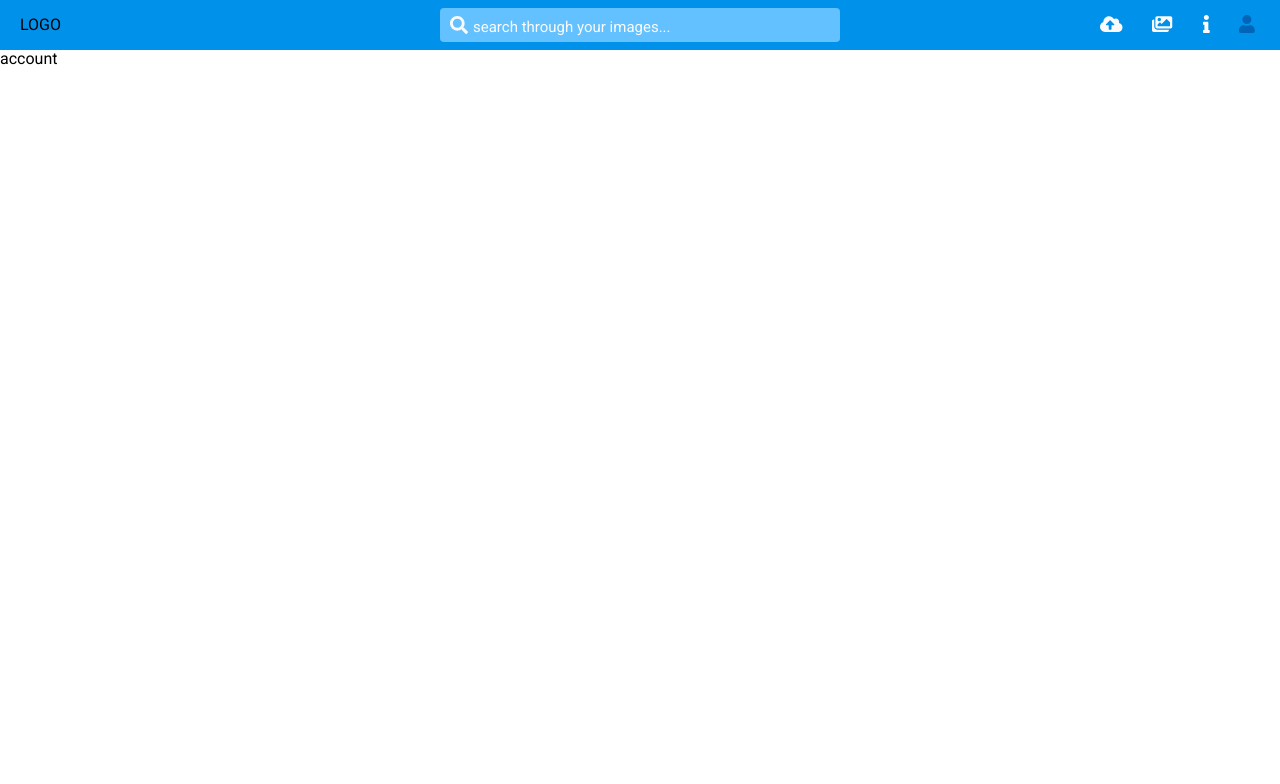
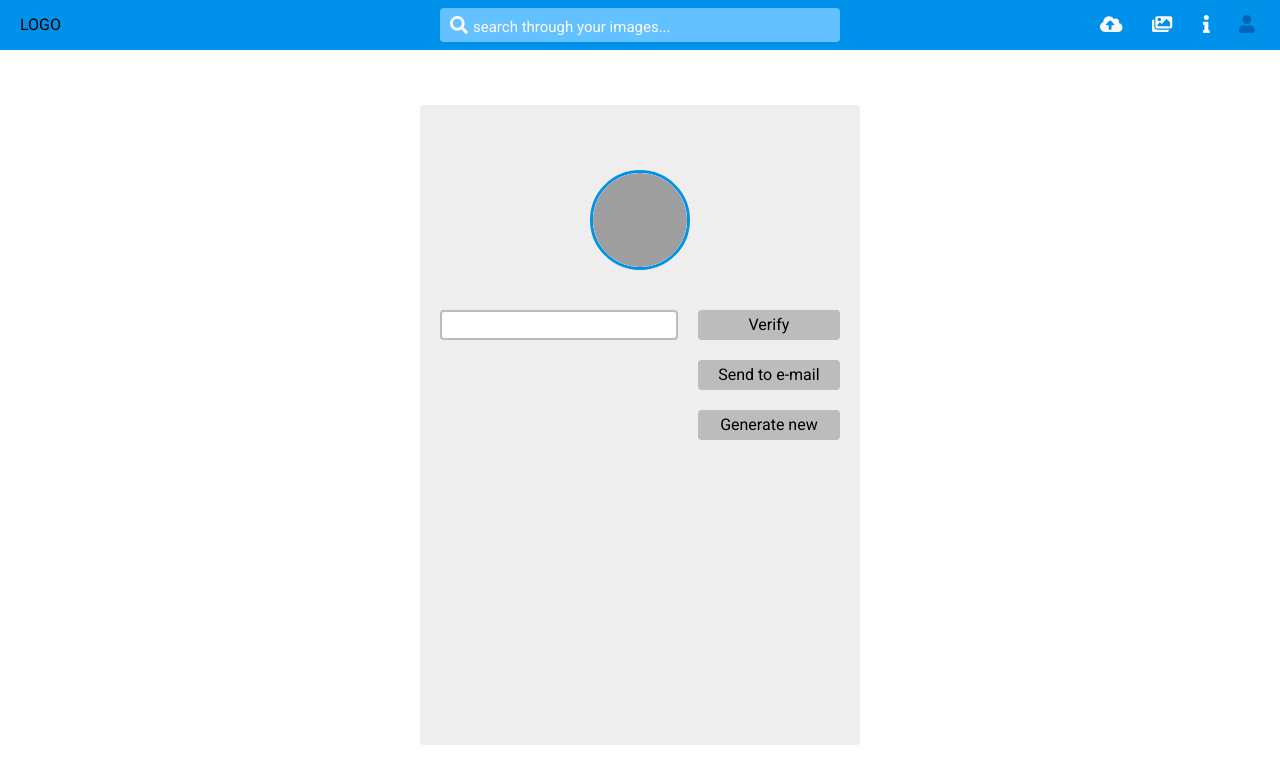
Before and after one commit to tomal00/shara, a React app in the folder frontend/: page /account in a window 1280 px wide. Shown: the top 784 px of the page. Built offline with nearby package versions, Linux system fonts and the light colour scheme; grey boxes are pictures that could not be loaded.

Commit message:
prepare account and upload page

```diff
--- a/frontend/package.json
+++ b/frontend/package.json
@@ -37,6 +37,8 @@
   },
   "devDependencies": {
     "@types/webpack-env": "^1.14.1",
+    "babel-core": "^6.26.3",
+    "babel-polyfill": "^6.26.0",
     "clean-webpack-plugin": "^3.0.0",
     "html-webpack-plugin": "^3.2.0",
     "react-hot-loader": "^4.12.18",
--- a/frontend/src/Components/App.tsx
+++ b/frontend/src/Components/App.tsx
@@ -20,7 +20,6 @@ const App = hot(({ className }: { className?: string }) => (
         <div className={className}>
             <BrowserRouter>
                 <Topbar />
-                <div>
                 <Switch>
                     <Route exact path='/account'>
                         <Account />
@@ -36,7 +35,6 @@ const App = hot(({ className }: { className?: string }) => (
                     </Route>
                     <Redirect from='/' to='/upload' />
                 </Switch>
-                </div>
             </BrowserRouter>
         </div>
     </ThemeProvider>
--- a/frontend/src/Components/account/index.tsx
+++ b/frontend/src/Components/account/index.tsx
@@ -1,7 +1,147 @@
 import * as React from 'react'
+import { FontAwesomeIcon } from '@fortawesome/react-fontawesome'
+import styled from 'styled-components'
+
+const Wrapper = styled.div`
+    height: calc(100% - 50px);
+    display: flex;
+    align-items: center;
+    justify-content: center;
+    position: relative;
+`
+
+const AccountCard = styled.div`
+    padding: 20px;
+    width: 400px;
+    height: 600px;
+    border-radius: ${p => p.theme.borderRadius}px;
+    background: ${p => p.theme.colors.secondary.base};
+    display: grid;
+    grid-template-columns: auto auto;
+    grid-template-rows: 25px 120px 30px 30px 30px;
+    grid-row-gap: 15px;
+    align-items: center;
+    grid-row-gap: 20px;
+    grid-column-gap: 20px;
+`
+
+const Input = styled.input`
+    border: none;
+    margin: 0;
+    height: 30px;
+    width: 100%;
+    background-color: ${p => p.theme.colors.secondary.light};
+    border: 2px solid;
+    border-color: ${p => p.theme.colors.secondary.dark};
+    transition: border-color 0.2s ease-out;
+    border-radius: ${p => p.theme.borderRadius}px;
+    padding: 0 5px;
+    text-overflow: ellipsis;
+
+    &:hover:not(:focus) {
+        border-color: ${p => p.theme.colors.primary.light};
+    }
+
+    &:focus {
+        outline-width: 0;
+        border-color: ${p => p.theme.colors.primary.base};
+    }
+`
+
+const Button = styled.button`
+    background: none;
+    border: none;
+    margin: 0;
+    padding: 0;
+    align-self: stretch;
+    background-color: ${p => p.theme.colors.secondary.dark};
+    border-radius: ${p => p.theme.borderRadius}px;
+    transition: background-color 0.2s ease-out, color 0.2s ease-out;
+    cursor: pointer;
+    grid-column-start: 2;
+    grid-column-end: 3;
+
+    &:hover {
+        background-color: ${p => p.theme.colors.primary.base};
+        color: ${p => p.theme.colors.primary.text};
+    }
+
+    &:focus {
+        outline-width: 0;
+    }
+`
+
+const Avatar = styled.div`
+    box-sizing: border-box;
+    height: 100px;
+    width: 100px;
+    justify-self: center;
+    border-radius: 50%;
+    grid-column: span 2;
+    border: 3px solid ${p => p.theme.colors.primary.base};
+    position: relative;
+    overflow: hidden;
+    transition: border-color 0.2s ease-out;
+    align-self: start;
+
+    &:hover {
+        border-color: ${p => p.theme.colors.primary.dark};
+
+        &::after {
+            opacity: 0.5;
+        }
+    }
+
+    &::after {
+        cursor: pointer;
+        transition: opacity 0.2s ease-out;
+        content: "";
+        top: 0;
+        left: 0;
+        bottom: 0;
+        right: 0;
+        position: absolute;
+        background-color: white;
+        background-position: center;
+        background-size: cover;
+        background-image: url(https://images-na.ssl-images-amazon.com/images/I/51GfWevWFiL._SX425_.jpg);
+    }
+`
+
+const NameInput = styled.input`
+    border: none;
+    margin: 0;
+    height: 50px;
+    font-size: 20px;
+    font-weight: bold;
+    justify-self: center;
+    text-align: center;
+    transition: border-color 0.2s ease-out;
+    padding: 0 5px;
+    text-overflow: ellipsis;
+    grid-column: span 2;
+    background: transparent;
+    border-bottom: 2px solid transparent;
+
+    &:hover:not(:focus) {
+        border-color: ${p => p.theme.colors.primary.light};
+    }
+
+    &:focus {
+        outline-width: 0;
+        border-color: ${p => p.theme.colors.primary.base};
+    }
+`
 
 export default () => (
-    <div>
-        account
-    </div>
+    <Wrapper>
+        <AccountCard>
+            <NameInput />
+            <Avatar />
+            <Input />
+            <Button>Verify</Button>
+            <Button>Send to e-mail</Button>
+            <Button>Generate new</Button>
+        </AccountCard>
+    </Wrapper>
 )
--- a/frontend/src/Components/topbar/NavItem.tsx
+++ b/frontend/src/Components/topbar/NavItem.tsx
@@ -9,7 +9,7 @@ interface NavItemProps {
 }
 
 const StyledLink = styled(NavLink)`
-    color: ${p => p.theme.colors.secondary.text};
+    color: ${p => p.theme.colors.primary.text};
     text-decoration: none;
     font-weight: bold;
     font-size: 18px;
@@ -17,11 +17,11 @@ const StyledLink = styled(NavLink)`
     transition: color 0.2s ease-out;
 
     &:hover:not(.active) {
-        color: ${p => p.theme.colors.secondary.light};
+        color: ${p => p.theme.colors.primary.light};
     }
 
     &.active {
-        color: ${p => p.theme.colors.secondary.dark};
+        color: ${p => p.theme.colors.primary.dark};
         pointer: default;
     }
 `
--- a/frontend/src/Components/topbar/Navigation.tsx
+++ b/frontend/src/Components/topbar/Navigation.tsx
@@ -13,7 +13,7 @@ const List = styled.ul`
 `
 
 const Navigation = styled.nav`
-    color:  ${p => p.theme.colors.secondary.text};
+    color:  ${p => p.theme.colors.primary.text};
 `
 
 const navItems: Array<Object> = [
--- a/frontend/src/Components/topbar/index.tsx
+++ b/frontend/src/Components/topbar/index.tsx
@@ -8,7 +8,7 @@ import Logo from 'Components/topbar/Logo'
 const TopbarWrapper = styled.div`
     position: relative;
     height: 50px;
-    background-color: ${p => p.theme.colors.secondary.base};
+    background-color: ${p => p.theme.colors.primary.base};
     display: flex;
     justify-content: space-between;
     align-items: center;
--- a/frontend/src/Components/upload/index.tsx
+++ b/frontend/src/Components/upload/index.tsx
@@ -1,7 +1,83 @@
 import * as React from 'react'
+import { FontAwesomeIcon } from '@fortawesome/react-fontawesome'
+import styled from 'styled-components'
 
-export default () => (
-    <div>
-        upload
-    </div>
-)
+import { selectFileFromExplorer } from 'Root/files'
+
+const Wrapper = styled.div`
+    height: calc(100% - 50px);
+    display: flex;
+    align-items: center;
+    justify-content: center;
+    position: relative;
+`
+
+const IconWrapper = styled.div`
+    position: relative;
+    height: 400px;
+    width: 400px;
+    max-width: 100%;
+    //border: 100px solid;
+    display: flex;
+    justify-content: center;
+    align-items: center;
+    //border-radius: 100px;
+    margin: 50px;
+`
+
+const InnerBorder = styled.div`
+    position: absolute;
+    height: 100%;
+    width: 100%;
+    border: 50px solid white;
+    border-radius: 50px;
+    top: -50px;
+    left: -50px;
+`
+
+const StyledIcon = styled(FontAwesomeIcon)`
+    width: 100%!important;
+    height: 100%;
+    color: ${p => p.theme.colors.primary.light};
+    transition: color 0.2s ease-out;
+    cursor: pointer;
+
+    ${IconWrapper}:hover & {
+        color: ${p => p.theme.colors.primary.base};
+    }
+`
+
+const TopText = styled.div`
+    color: ${p => p.theme.colors.primary.light};
+    opacity: 0;
+    position: absolute;
+    font-size: 40px;
+    font-weight: bold;
+    transition: color 0.2s ease-out, transform 0.2s ease-out, opacity 0.1s ease-out;
+    transform: translateY(-100px);
+
+    ${IconWrapper}:hover & {
+        color: ${p => p.theme.colors.primary.base};
+        transform: translateY(-200px);
+        opacity: 1;
+    }
+`
+
+export default () => {
+
+    return <Wrapper>
+        <IconWrapper onClick={async (e) => {
+            e.persist()
+
+            try {
+                const file = await selectFileFromExplorer()
+            }
+            catch (e) {
+                console.error(e)
+            }
+        }} >
+            <TopText>Click to upload</TopText>
+            <StyledIcon icon='cloud-upload-alt' />
+        </IconWrapper>
+    </Wrapper>
+}
--- a/frontend/src/Themes/LightTheme.ts
+++ b/frontend/src/Themes/LightTheme.ts
@@ -3,17 +3,17 @@ import { Theme } from 'Types/theme'
 export const lightTheme: Theme = {
     colors: {
         primary: {
-            base: '#fafafa',
-            light: '#ffffff',
-            dark: '#c7c7c7',
-            text: '#000000'
-        },
-        secondary: {
             base: '#0091ea',
             light: '#64c1ff',
             dark: '#0064b7',
             text: '#fafafa'
         },
+        secondary: {
+            base: '#eeeeee',
+            light: '#ffffff',
+            dark: '#bcbcbc',
+            text: '#000000'
+        },
     },
     borderRadius: 4
 }
--- /dev/null
+++ b/frontend/src/files.ts
@@ -0,0 +1,25 @@
+export async function selectFileFromExplorer(): Promise<File> {
+    return new Promise((resolve, reject) => {
+        try {
+            const el = document.createElement('input')
+            el.type = 'file'
+            el.style.display = 'none'
+            document.body.appendChild(el)
+            el.addEventListener('change', () => {
+                try {
+                    const file = el.files && el.files[0]
+                    if (!file) throw 'FILE_NOT_SPECIFIED'
+
+                    resolve(file)
+                }
+                catch (err) {
+                    reject(err)
+                }
+            })
+            el.click()
+        }
+        catch (err) {
+            return reject(err)
+        }
+    })
+}
--- a/frontend/webpack-config/webpack.base.js
+++ b/frontend/webpack-config/webpack.base.js
@@ -4,7 +4,7 @@ const CleanWebpackPlugin = require('clean-webpack-plugin').CleanWebpackPlugin;
 
 module.exports = {
     entry: {
-        main: './src/index.tsx',
+        main: ['babel-polyfill', './src/index.tsx'],
     },
     output: {
         filename: '[name].[hash].js',
```
Also changed, not shown: frontend/src/Components/topbar/SearchInput.tsx (+20 -6 lines), 1 other file (tests, documents, lock files or other folders). Lines whose indentation alone changed are shown as unchanged.
